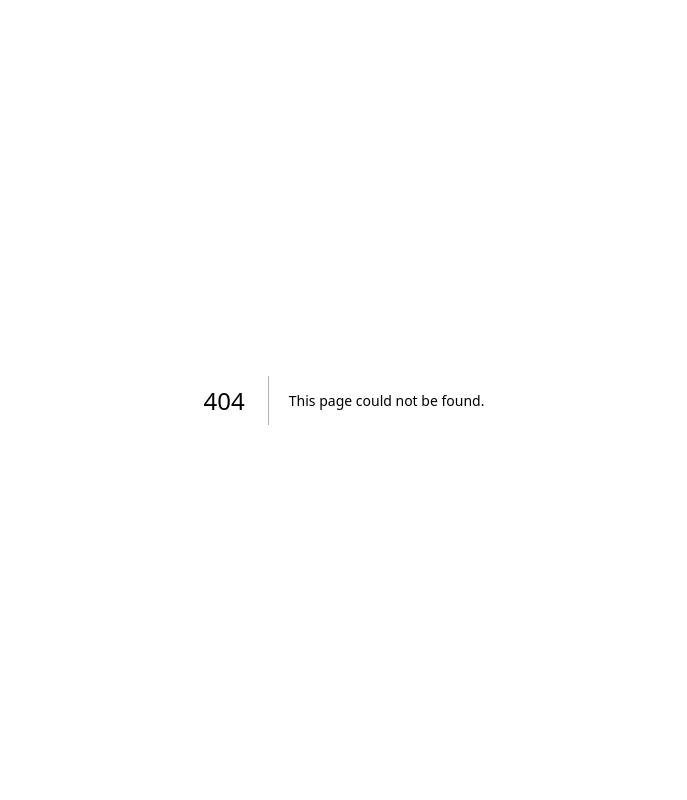
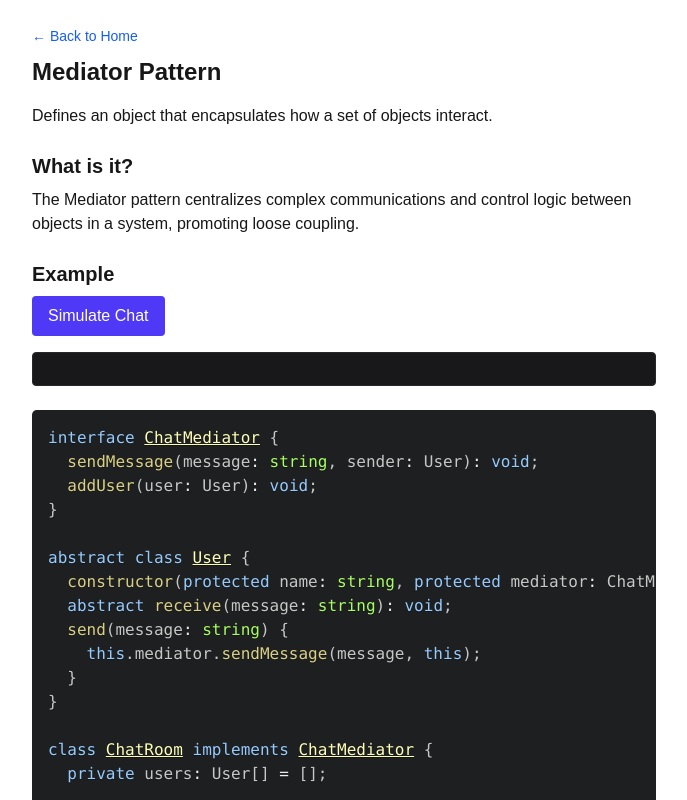
Before and after one commit to Mubtasim/patternalysis, a Next.js app: page /patterns/mediator in a window 1280 px wide. Before the commit this address had no page. Shown: the top 800 px of the page, without its empty margins (296-983 px from the left). Built offline with nearby package versions, Linux system fonts and the light colour scheme.

Commit message:
feat: Add Mediator pattern page and update home page to include it in the list of implemented patterns

```diff
--- a/src/app/page.tsx
+++ b/src/app/page.tsx
@@ -19,6 +19,7 @@ export default function Home() {
     "command",
     "interpreter",
     "iterator",
+    "mediator",
   ];
 
   const allPatterns = [
--- /dev/null
+++ b/src/app/patterns/mediator/page.tsx
@@ -0,0 +1,182 @@
+"use client";
+
+import PatternLayout from "@/components/PatternLayout";
+import { useState } from "react";
+import { Prism as SyntaxHighlighter } from "react-syntax-highlighter";
+import { atomDark } from "react-syntax-highlighter/dist/cjs/styles/prism";
+
+// Mediator Interface
+interface ChatMediator {
+  sendMessage(message: string, sender: User): void;
+  addUser(user: User): void;
+}
+
+// User Interface
+abstract class User {
+  constructor(protected name: string, protected mediator: ChatMediator) {}
+  abstract receive(message: string): void;
+
+  send(message: string) {
+    this.mediator.sendMessage(message, this);
+  }
+
+  getName(): string {
+    return this.name;
+  }
+}
+
+// Concrete Mediator
+class ChatRoom implements ChatMediator {
+  private users: User[] = [];
+
+  addUser(user: User) {
+    this.users.push(user);
+  }
+
+  sendMessage(message: string, sender: User) {
+    this.users.forEach((user) => {
+      if (user !== sender) {
+        user.receive(`${sender.getName()}: ${message}`);
+      }
+    });
+  }
+}
+
+// Concrete User
+class ChatUser extends User {
+  private setMessages: React.Dispatch<React.SetStateAction<string[]>>;
+
+  constructor(
+    name: string,
+    mediator: ChatMediator,
+    setMessages: React.Dispatch<React.SetStateAction<string[]>>
+  ) {
+    super(name, mediator);
+    this.setMessages = setMessages;
+  }
+
+  receive(message: string) {
+    this.setMessages((prev) => [...prev, message]);
+  }
+
+  getName() {
+    return this.name;
+  }
+}
+
+export default function MediatorPatternPage() {
+  const [messages, setMessages] = useState<string[]>([]);
+
+  // Mediator and users
+  const chatRoom = new ChatRoom();
+  const alice = new ChatUser("Alice", chatRoom, setMessages);
+  const bob = new ChatUser("Bob", chatRoom, setMessages);
+
+  chatRoom.addUser(alice);
+  chatRoom.addUser(bob);
+
+  const handleSendMessage = () => {
+    alice.send("Hello Bob!");
+    bob.send("Hey Alice!");
+  };
+
+  return (
+    <PatternLayout title="Mediator">
+      <p className="mb-4">
+        Defines an object that encapsulates how a set of objects interact.
+      </p>
+
+      <h2 className="text-xl font-semibold mt-6 mb-2">What is it?</h2>
+      <p className="mb-4">
+        The Mediator pattern centralizes complex communications and control
+        logic between objects in a system, promoting loose coupling.
+      </p>
+
+      <h2 className="text-xl font-semibold mt-6 mb-2">Example</h2>
+      <button
+        onClick={handleSendMessage}
+        className="bg-indigo-600 hover:bg-indigo-500 px-4 py-2 rounded text-white mb-4"
+      >
+        Simulate Chat
+      </button>
+
+      <div className="bg-zinc-900 p-4 rounded text-sm mb-6 border border-zinc-800">
+        {messages.map((msg, idx) => (
+          <div key={idx}>{msg}</div>
+        ))}
+      </div>
+
+      <SyntaxHighlighter language="ts" style={atomDark} className="rounded">
+        {`interface ChatMediator {
+  sendMessage(message: string, sender: User): void;
+  addUser(user: User): void;
+}
+
+abstract class User {
+  constructor(protected name: string, protected mediator: ChatMediator) {}
+  abstract receive(message: string): void;
+  send(message: string) {
+    this.mediator.sendMessage(message, this);
+  }
+}
+
+class ChatRoom implements ChatMediator {
+  private users: User[] = [];
+
+  addUser(user: User) {
+    this.users.push(user);
+  }
+
+  sendMessage(message: string, sender: User) {
+    this.users.forEach((user) => {
+      if (user !== sender) {
+        user.receive(\`\${sender.getName()}: \${message}\`);
+      }
+    });
+  }
+}
+
+class ChatUser extends User {
+  receive(message: string) {
+    console.log(\`[Message to \${this.name}]: \${message}\`);
+  }
+
+  getName() {
+    return this.name;
+  }
+}
+
+// Usage
+const mediator = new ChatRoom();
+const alice = new ChatUser('Alice', mediator);
+const bob = new ChatUser('Bob', mediator);
+
+mediator.addUser(alice);
+mediator.addUser(bob);
+
+alice.send('Hello Bob!');
+bob.send('Hi Alice!');
+`}
+      </SyntaxHighlighter>
+
+      <h2 className="text-xl font-semibold mt-6 mb-2">Common Uses</h2>
+      <ul className="list-disc ml-6 mb-4">
+        <li>Chat applications</li>
+        <li>Form or module coordination</li>
+        <li>Decoupling tightly connected systems</li>
+      </ul>
+
+      <h2 className="text-xl font-semibold mt-6 mb-2">When to Use</h2>
+      <ul className="list-disc ml-6 mb-4">
+        <li>Too many objects interacting directly</li>
+        <li>You want to simplify object communications</li>
+      </ul>
+
+      <h2 className="text-xl font-semibold mt-6 mb-2">Caution</h2>
+      <ul className="list-disc ml-6">
+        <li>Mediator can become a complex God object</li>
+        <li>Should be kept focused to avoid tight coupling again</li>
+      </ul>
+    </PatternLayout>
+  );
+}
```
